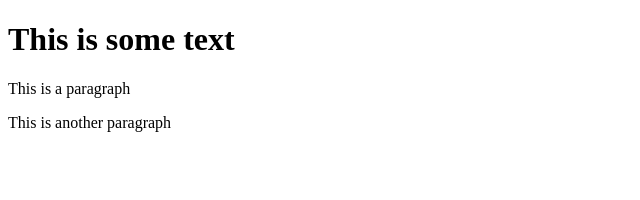
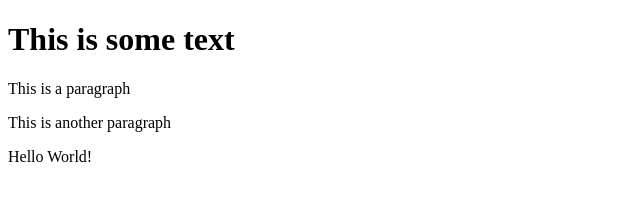
Before and after one commit to KyleCC770/git-test, a website: page index.html in a window 1280 px wide. Shown: the whole page, without its empty margins (0-640 px from the left). Drawn offline with Linux system fonts and the light colour scheme.

```diff
--- a/index.html
+++ b/index.html
@@ -9,5 +9,6 @@
     <h1>This is some text</h1>
     <p>This is a paragraph</p>
     <p>This is another paragraph</p>
+    <p>Hello World!</p>
 </body>
 </html>
```
Also changed, not shown: package.json (added, +24 -0 lines), 2 other files.
